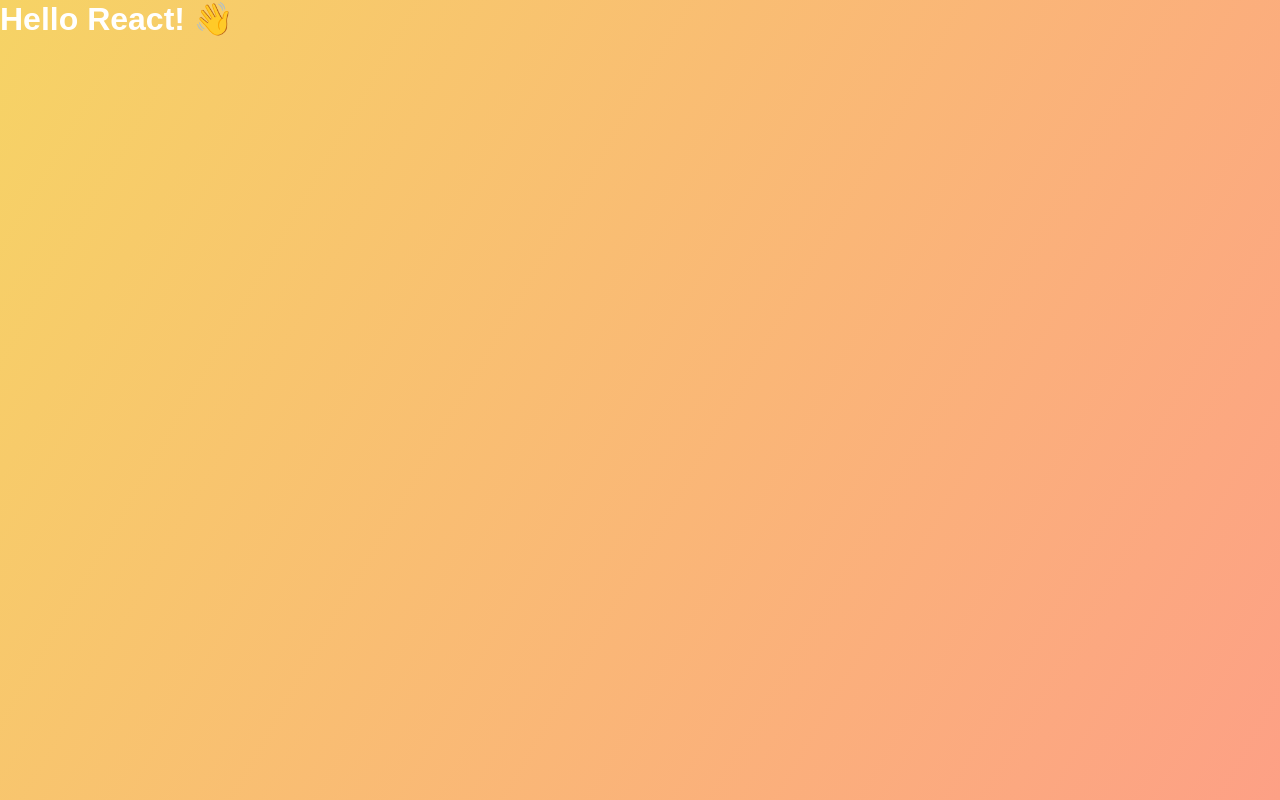
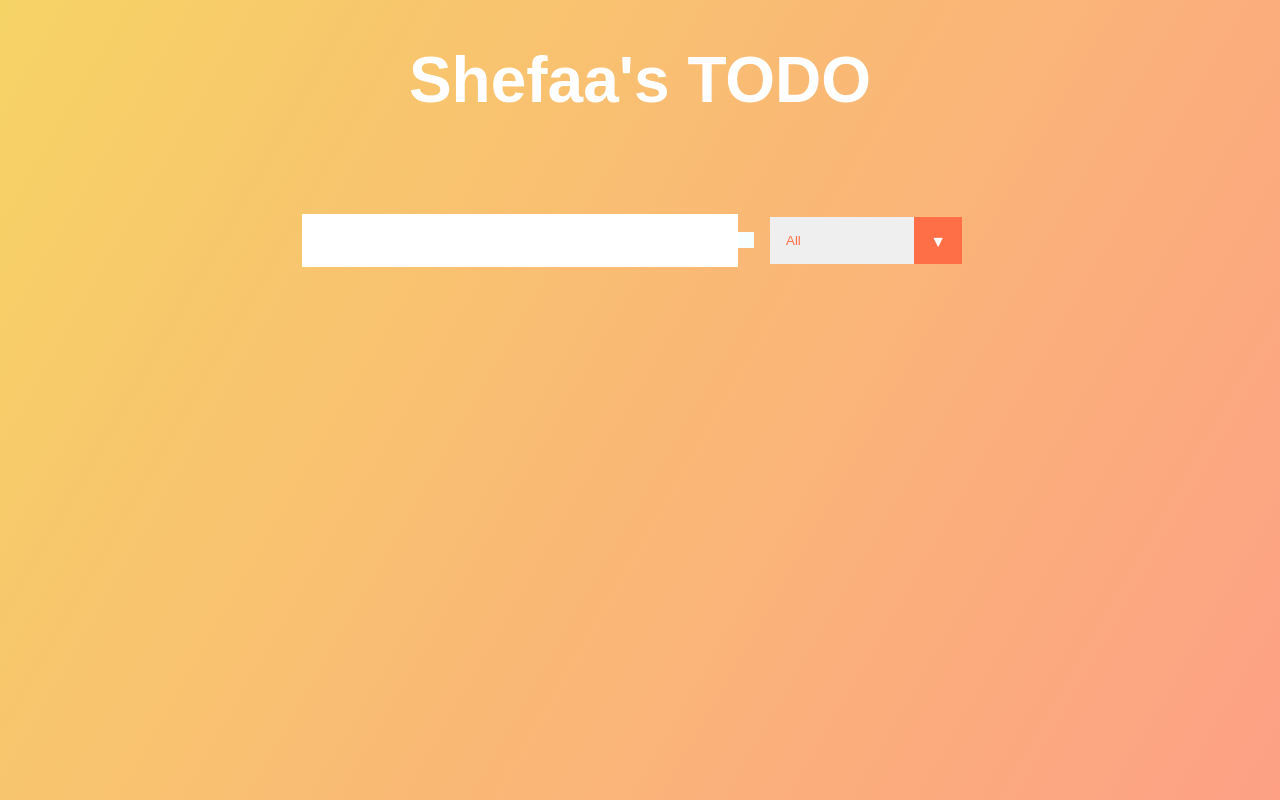
Before and after one commit to shefaas/React-TODO, a React (Create React App) app: page / in a window 1280 px wide. Built offline with nearby package versions, Linux system fonts and the light colour scheme; the HTML template or start-up script is replaced by a standard one.

Commit message:
Added form component

```diff
--- a/src/App.js
+++ b/src/App.js
@@ -1,9 +1,21 @@
+import React, { useState } from 'react';
 import './App.css';
+import { Form } from './components/Form';
 
 function App() {
+  const [input, setInput] = useState("");
+  const [tasks, setTasks] = useState([]);
+
   return (
     <div className="App">
-      <h1>Hello React! 👋</h1>
+      <header>
+        <h1>Shefaa's TODO</h1>
+      </header>
+      <Form
+        setInput={setInput}
+        tasks={tasks}
+        input={input}
+        setTasks={setTasks} />
     </div>
   );
 }
--- /dev/null
+++ b/src/components/Form.js
@@ -0,0 +1,43 @@
+import React from 'react';
+
+export const Form = ({ setInput, setTasks, input, tasks }) => {
+    const handleTask = (event) => {
+        console.log(event);
+        const text = event.target.value;
+        setInput(text);
+    }
+
+    const handleSubmit = (event) => {
+        event.preventDefault();
+        setTasks(
+            (tasks) => {
+                return [...tasks, {text: input, completed: false}];
+            }
+        )
+        setInput("");
+        console.log(tasks);
+    }
+
+    return (
+        <form>
+            <input
+                value={input}
+                onChange={handleTask}
+                type="text"
+                className="todo-input" />
+            <button
+                onClick={handleSubmit}
+                type="submit"
+                className="todo-button" >
+                    <i className="fas fa-plus-square" />
+            </button>
+            <div className="select">
+                <select name="todos" className="filter-todo">
+                    <option value="all" >All</option>
+                    <option value="completed" >Completed</option>
+                    <option value="uncompleted" >Uncompleted</option>
+                </select>
+            </div>
+        </form>
+    );
+}
```
